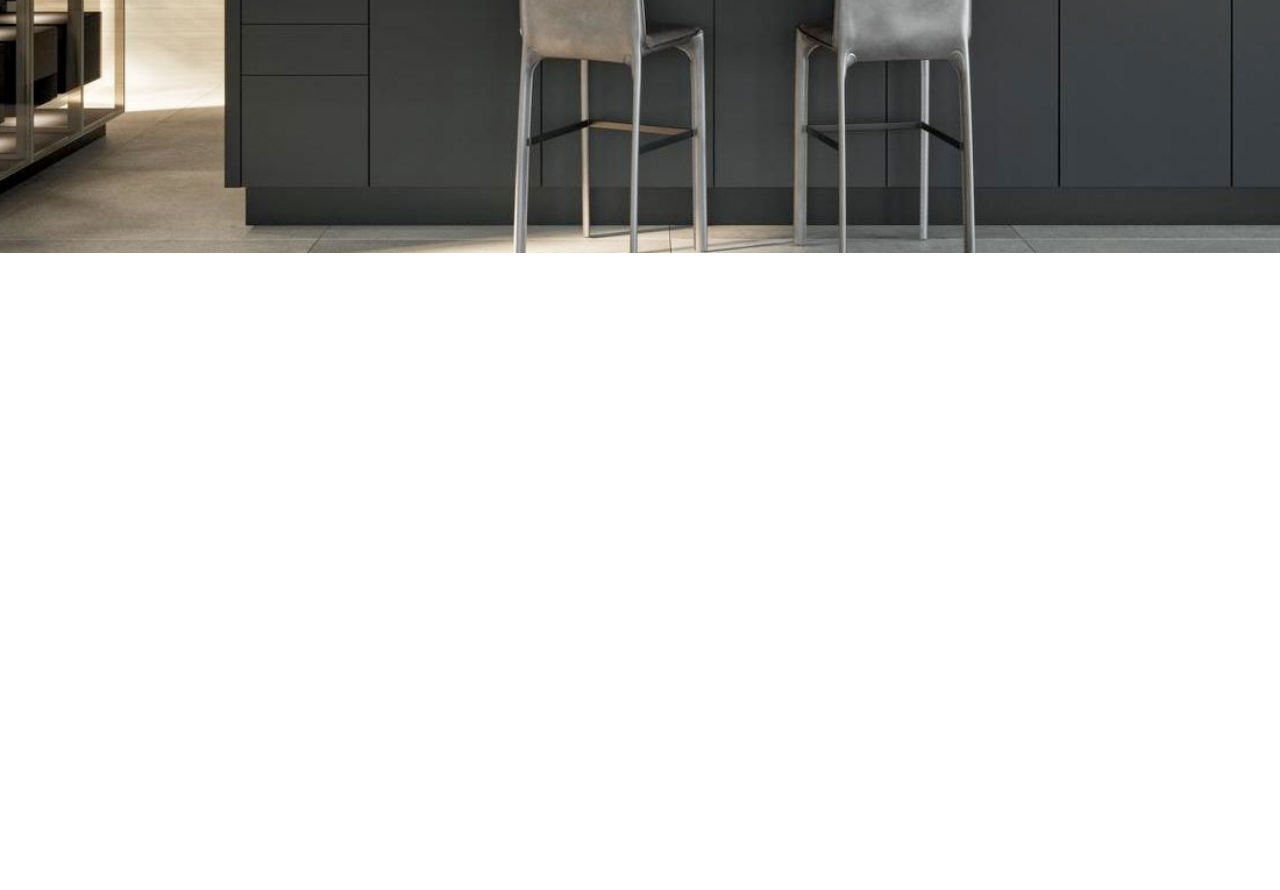
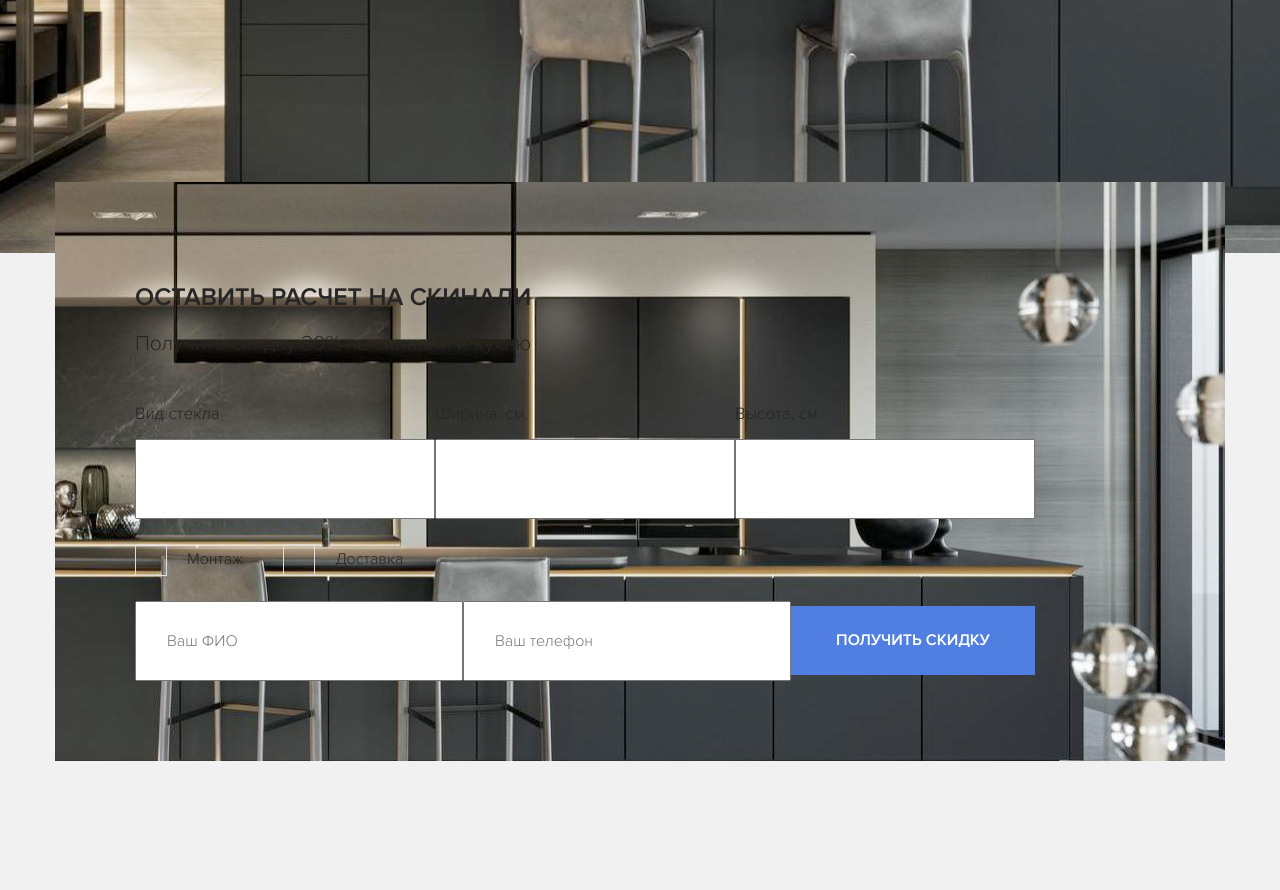
Before and after one commit to JeanKei/skinali, a plain HTML site: page index.html in a window 1280 px wide. Shown: the part 550-1440 px from the top of the page. Before the commit the page ends 803 px from the top, so only its background shows below. Drawn offline with Linux system fonts and the light colour scheme.

Commit message:
омментарий

```diff
--- a/index.html
+++ b/index.html
@@ -65,6 +65,57 @@
         <!-- /.hero -->
     </header>
     <!-- /.header -->
+    <main>
+        <section class="offer bg-sec">
+            <div class="container">
+                <div class="offer__block offer-block">
+                    <h2 class="offer__title">Оставить расчет на скинали</h2>
+                    <span class="offer__subtitle">Получите скидку 30% на скинали и кухню</span>
+                    <form action="#" class="form offer__form">
+                        <div class="form__row">
+                            <div class="form_group">
+                                <label for="" class="form__label">Вид стекла</label>
+                                <input type="text" class="input form__input">
+                            </div>
+                            <div class="form_group">
+                                <label for="" class="form__label">Ширина, см.</label>
+                                <input type="text" class="input form__input">
+                            </div>
+                            <div class="form_group">
+                                <label for="" class="form__label">Высота, см.</label>
+                                <input type="text" class="input form__input">
+                            </div>
+                        </div>
+                        <!-- /.form__row -->
+                        <div class="form__row">
+                            <div class="form__checbox">
+                                <input type="checkbox" class="checkbox" name="" id="i">
+                                <label for="i" class="checkbox-label">
 
+                                    Монтаж
+                                </label>
+                            </div>
+                            <div class="form__checbox">
+                                <input type="checkbox" class="checkbox" name="" id="d">
+                                <label for="d" class="checkbox-label">
+
+                                    Доставка
+                                </label>
+                            </div>
+                        </div>
+                        <div class="form__row">
+                            <div class="form_group1"></div>
+                                <input type="text" class="input form__input" placeholder="Ваш ФИО">
+                            <div class="form_group1"></div>
+                                <input type="tel" class="input form__input"  placeholder="Ваш телефон">
+                            <div class="form_group1"></div>
+                                <input type="submit" class="button" value="Получить скидку">
+                        </div>
+                    </form>
+                </div>
+            </div>
+        </section>
+        <!-- /.offer -->
+    </main>
 </body>
 </html>
--- a/sass/_colors.sass
+++ b/sass/_colors.sass
@@ -1,3 +1,4 @@
 $text-color: #262626
 $text-color-light: #7b7b79
 $primary: #507fe1
+$bg-sec: #f1f1f1
--- a/sass/_interface.sass
+++ b/sass/_interface.sass
@@ -18,6 +18,31 @@ body
     background-color: $primary
     color: #fff
     +bold
+.bg-sec
+    background: $bg-sec
+.input
+    height: 80px
+    padding: 30px
+input[type='checkbox']
+    display: none
+    &:checked + label:before
+        background-color: $primary
+.checkbox
+    &-label
+        display: flex
+        align-items: center
+        margin-right: 40px
+        &:hover
+            cursor: pointer
+        &:before
+            display: inline-block
+            content: ''
+            width: 30px
+            height: 30px
+            border: 1px solid #dddddd
+            margin-right: 20px
+
+
 @media (max-width: 576px)
     .button-o
         font-size: 10px
--- /dev/null
+++ b/sass/blocks/_offer.sass
@@ -0,0 +1,38 @@
+.offer
+    padding: 129px 0
+    &-block
+        background: #fff url('../img/hero/hero-bg.jpg') no-repeat center right
+        padding: 80px
+        margin-top: -200px
+    &__title
+        font-size: 25px
+        text-transform: uppercase
+        +bold
+        margin-bottom: 20px
+    &__subtitle
+        display: block
+        font-size: 21px
+        margin-bottom: 48px
+    .form
+        &__row
+            display: flex
+            // justify-content: space-between
+            align-items: center
+            max-width: 900px
+            margin-bottom: 25px
+            &:last-child
+                margin-bottom: 0
+        &__label
+            font-size: 17px
+            margin-bottom: 15px
+
+        &_group
+            display: flex
+            flex-direction: column
+            flex-basis: 33.33%
+        // &_group1
+        //     flex-basis: 33.33%
+        &__input
+            width: 100%
+            // border: 1px solid
+            // border-right: 0px
--- a/sass/style.sass
+++ b/sass/style.sass
@@ -15,3 +15,6 @@
 
 // Блок Hero
 @import 'blocks/hero'
+
+// Блок Offer
+@import 'blocks/offer'
```
Also changed, not shown: css/style.css, css/style.min.css, img/hero/1548161604.png (added), 2 other files.
